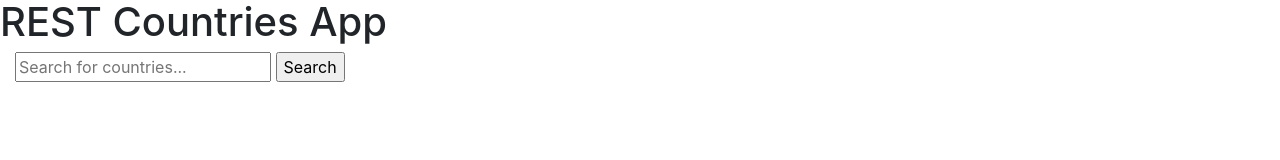
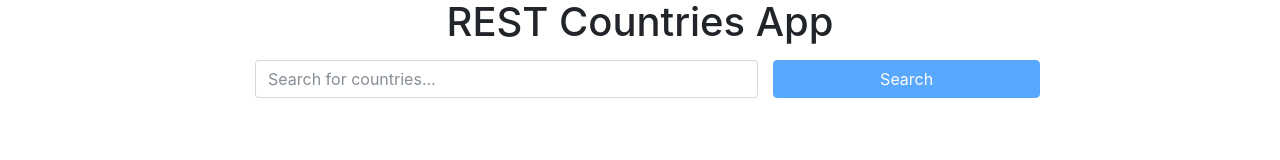
Before and after one commit to petertbernhardt/restCountriesApp, a website: page src/index.html in a window 1280 px wide. Drawn offline with nearby package versions, Linux system fonts and the light colour scheme.

Commit message:
More UI tweaks.

```diff
--- a/src/app/countryInfo.tpl.html
+++ b/src/app/countryInfo.tpl.html
@@ -1,20 +1,16 @@
-<form class="country-search-form" ng-submit="$ctrl.search()">
-	<input type="text" ng-model="$ctrl.input" placeholder="Search for countries...">
-	<button type="submit">Search</button>
-</form>
-<!--
-    I should only show the following data:
-        - Native name
-            - nativeName
-        - Provided translations for the country name
-            - translations
-        - Capital
-            - capital
-        - Population
-            - population
-        - Country's flag image (if available)
-            - flag (as an svg)
- -->
+<div class="country-search-form-container">
+	<form class="country-search-form form-inline" ng-submit="$ctrl.search()">
+		<div class="form-group col-md-8">
+			<input class="form-control col-md-12"
+				type="text"
+				ng-model="$ctrl.input"
+				placeholder="Search for countries...">
+		</div>
+		<button class="btn btn-primary col-md-4"
+			type="submit"
+			ng-disabled="!$ctrl.input">Search</button>
+	</form>
+</div>
 <div class="country-info-container card text-center" ng-show="$ctrl.showCountryInfo">
 	<h3 class="card-header">
 		{{ $ctrl.countryInfo.name }}
--- a/src/index.html
+++ b/src/index.html
@@ -19,12 +19,12 @@
         <script src="https://maxcdn.bootstrapcdn.com/bootstrap/4.0.0-beta/js/bootstrap.min.js" integrity="sha384-h0AbiXch4ZDo7tp9hKZ4TsHbi047NrKGLO3SEJAg45jXxnGIfYzk4Si90RDIqNm1" crossorigin="anonymous"></script>
     </head>
     <body>
-        <div id="wrap" class="wrap">
+        <div id="wrap" class="text-center">
             <h1>REST Countries App</h1>
+        </div>
 
-            <div class="container-fluid">
-                <country-info></country-info>
-            </div>
+        <div class="container-fluid">
+            <country-info></country-info>
         </div>
         <script src="js/main.js"></script>
     </body>
--- a/src/less/main.less
+++ b/src/less/main.less
@@ -1,17 +1,20 @@
+.country-search-form-container, .country-info-container {
+	margin: 1rem auto;
+	max-width: 800px;
+}
+
 .country-search-form {
 
 }
 
 .country-info-container {
 	border: 2px solid black;
-	max-width: 800px;
-	margin: 1rem auto;
 
 	.country-info-item {
 
 	}
 
 	.translations {
-		padding-top: .5rem;
+		padding: .5rem;
 	}
 }
```
Also changed, not shown: src/css/main.css.
